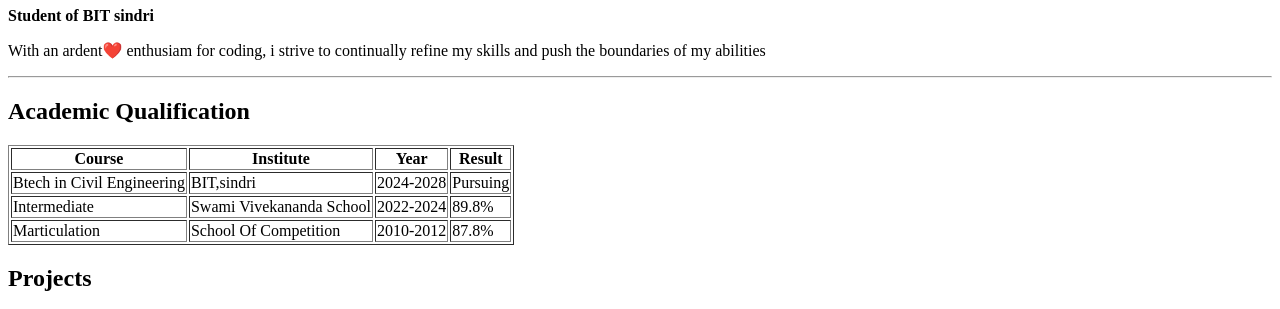
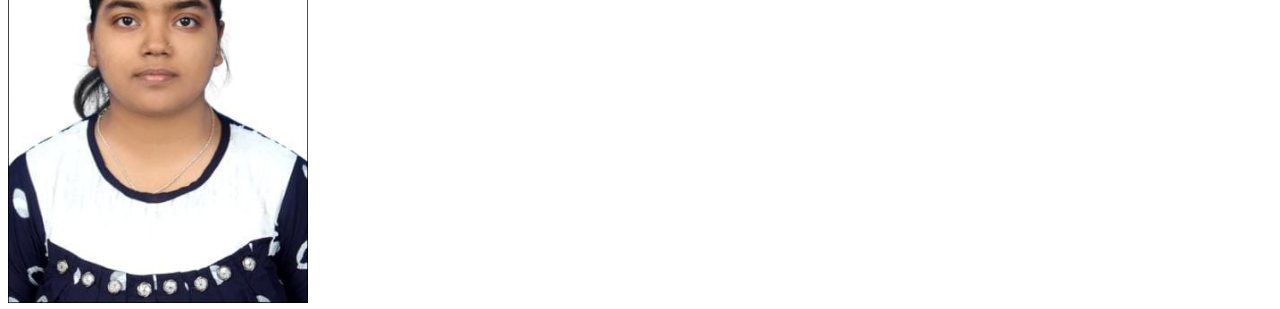
Before and after one commit to TannuKumarimishra/resume, a plain HTML site: page index.html in a window 1280 px wide. Shown: the part 101-410 px from the top of the page. Drawn offline with Linux system fonts and the light colour scheme.

Commit message:
Update index.html
( change image path)

```diff
--- a/index.html
+++ b/index.html
@@ -7,7 +7,7 @@
 </head>
 <body>
     <!---header section-->
-    <img width="300" src="C:\Users\tannu\Downloads\WhatsApp Image 2024-10-27 at 10.32.17 AM.jpeg" altr="Tannu Kumar MIshra's photo">
+    <img width="300" src="image.png" altr="Tannu Kumar MIshra's photo">
     <h1>Tannu Kumari Mishra</h1>
     <P><b>Student of BIT sindri</b></P>
     <p>With an ardent❤️ enthusiam for coding, i strive to continually refine my skills and push the boundaries of my abilities</p>
```
